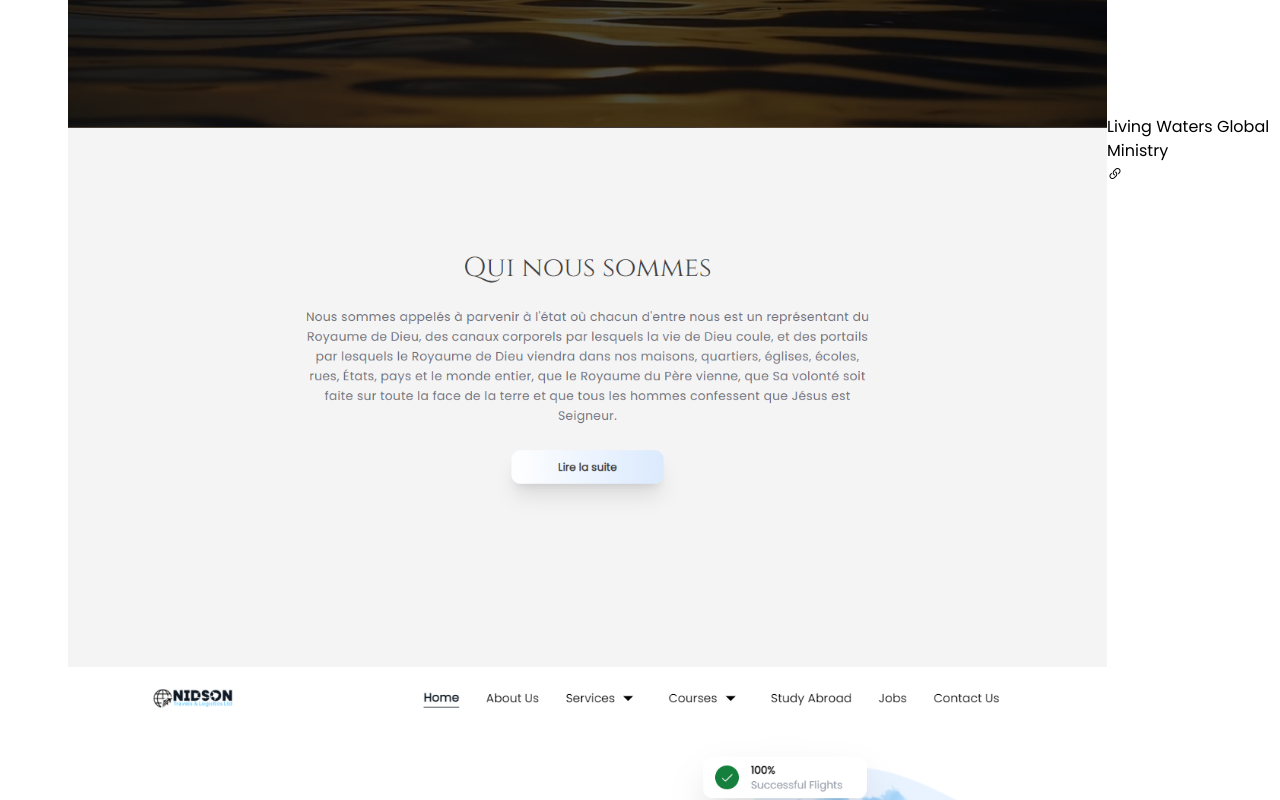
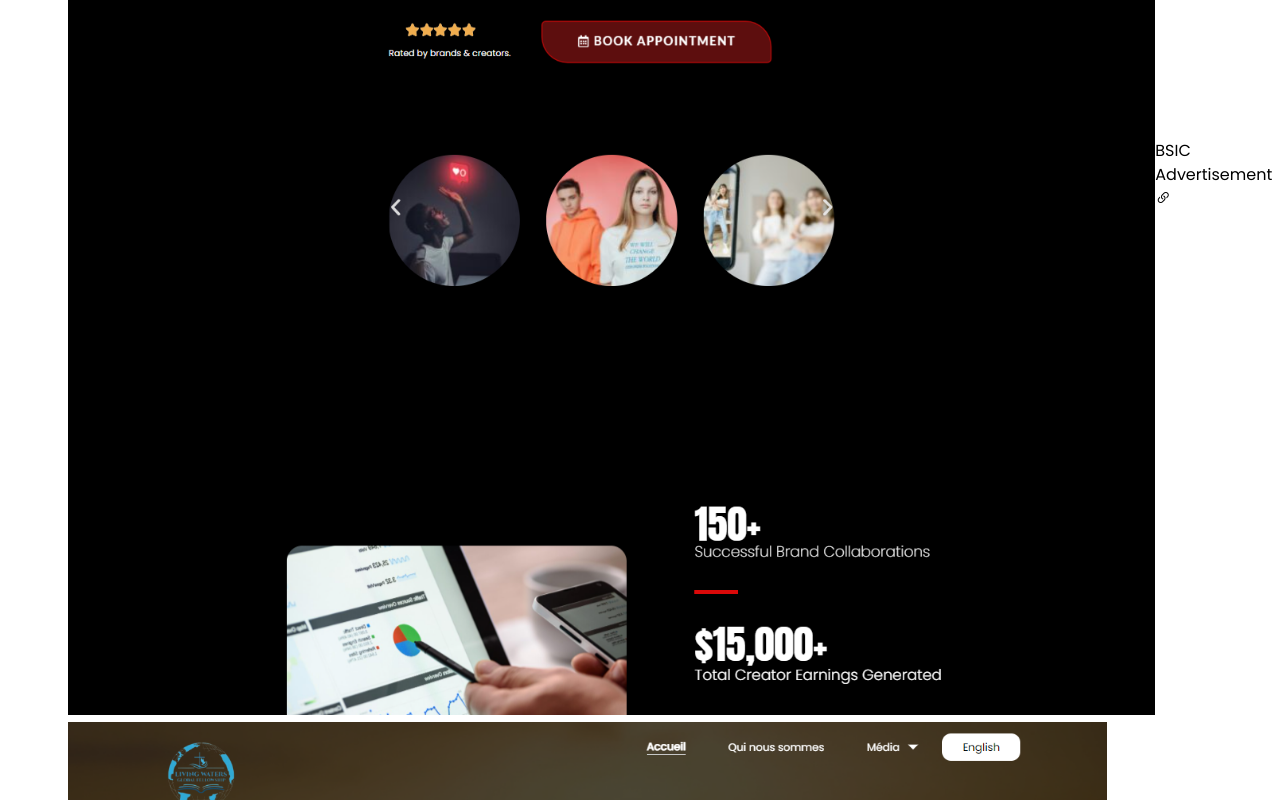
Before and after one commit to paixtechdom/my-portfolio, a React (Vite) app: page / in a window 1280 px wide. Shown: the part 2280-3080 px from the top of the page. Built offline with nearby package versions, Linux system fonts and the light colour scheme.

Commit message:
added bsic advertisement as a new project

```diff
--- a/src/assets/Constants.js
+++ b/src/assets/Constants.js
@@ -17,16 +17,16 @@ import livingWaters from "./img/livingWaters.png"
 import resida from "./img/resida-housing.png"
 import onidson from "./img/onidsonImg.png"
 import donatex from "./img/donatex.png"
-// import bsic from "./img/bsic.png"
+import bsicadvertisement from "./img/bsicadvertisement.png"
 
 const MyProjects = [
-    // {
-    //     title: 'BSIC Advertisement',
-    //     lang: ["Typescript", 'REACT', 'Tailwind'],
-    //     link: 'https://bsicadvertisement.com/',
-    //     description:  [''],
-    //     img: bsic
-    // },
+    {
+        title: 'BSIC Advertisement',
+        lang: ["Typescript", 'REACT', 'Tailwind'],
+        link: 'https://bsicadvertisement.com/',
+        description:  [''],
+        img: bsicadvertisement
+    },
     {
         title: 'Living Waters Global Ministry',
         lang: ["Typescript", 'REACT', 'Tailwind'],
```
Also changed, not shown: 1 other file (tests, documents, lock files or other folders).
